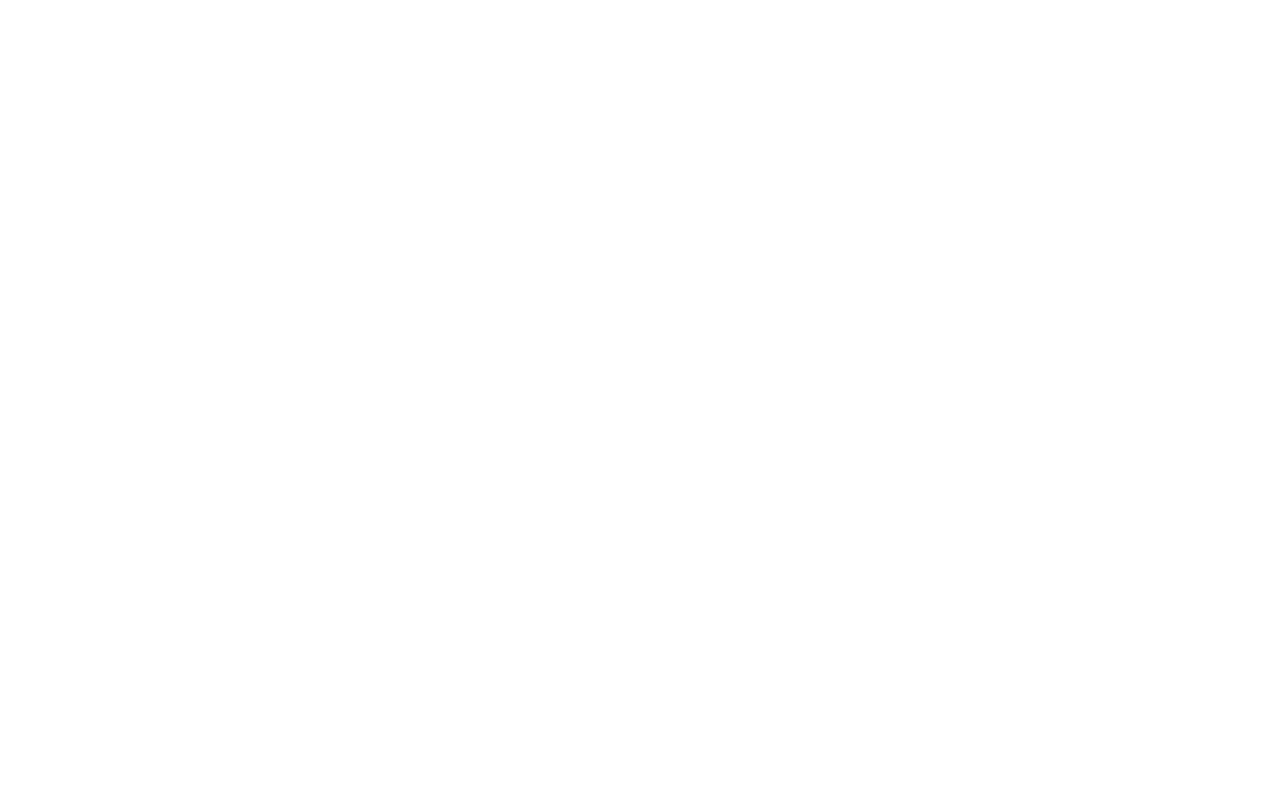
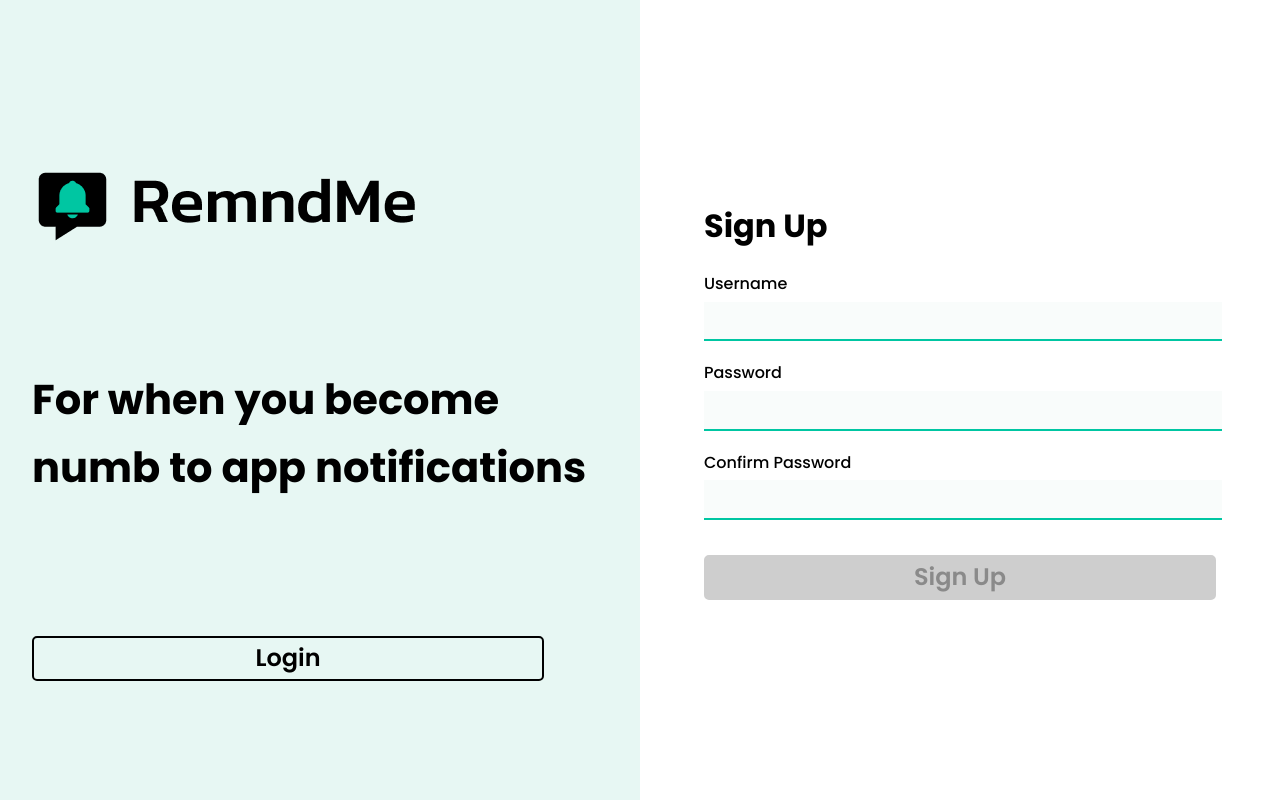
Before and after one commit to bardie1/remnd-me-web-client, a React (Create React App) app: page / in a window 1280 px wide. Built offline with nearby package versions, Linux system fonts and the light colour scheme.

Commit message:
crate home components and link auth and react router

```diff
--- a/package.json
+++ b/package.json
@@ -6,6 +6,7 @@
     "@testing-library/jest-dom": "^5.14.1",
     "@testing-library/react": "^11.2.7",
     "@testing-library/user-event": "^12.8.3",
+    "@types/axios": "^0.14.0",
     "@types/jest": "^26.0.24",
     "@types/node": "^12.20.27",
     "@types/react": "^17.0.24",
--- a/src/App.tsx
+++ b/src/App.tsx
@@ -1,25 +1,40 @@
-import React from 'react';
+import React, { useContext, useEffect } from 'react';
 import {
-  BrowserRouter as Router,
-  Switch,
-  Route
+  BrowserRouter as Router
 } from "react-router-dom";
 import './App.css';
 import Auth from './components/auth/Auth';
+import BaseApp from './components/baseApp/BaseApp';
+import { UserContext } from "./context/userContext";
+import { sessionService } from './services/session';
 
+interface IAppProps {
+}
 
-function App() {
+const App: React.FunctionComponent<IAppProps> = (props) => {
+
+  const userContext = useContext(UserContext);
+
+  useEffect(() => {
+    if (sessionService.getUser()) {
+      userContext.login(sessionService.getUser());
+    };
+  })
+
   return (
     <Router>
-    <div className="App">
-      <Switch>
-        <Route path={["/login", "/signup"]}>
+      <div className="App">
+
+        {
+          userContext?.user ?
+          <BaseApp />
+          :
           <Auth />
-        </Route>
-      </Switch>
-    </div>
+        }
+
+      </div>
     </Router>
   );
-}
+};
 
 export default App;
--- a/src/components/auth/Auth.css
+++ b/src/components/auth/Auth.css
@@ -59,10 +59,14 @@
 }
 
 .auth-right > form input {
-    width: 100%;
+    width: 98%;
 }
 
 .auth-right > form > button {
     font-size: 1.5rem;
     margin-top: 1rem;
 }
+
+#auth-loader-holder {
+    width: 100%;
+}
--- a/src/components/auth/Auth.tsx
+++ b/src/components/auth/Auth.tsx
@@ -1,20 +1,36 @@
-import React, {useState, useEffect} from 'react';
+import * as React from 'react';
+import {useState, useEffect, useContext} from 'react';
 import {sessionService} from "../../services/session";
 import jwt from 'jwt-decode';
 import "./Auth.css";
 import logo from "../../assets/images/remndme_logo.png";
 import { useHistory, useLocation } from 'react-router-dom';
+import {UserContext} from '../../context/userContext';
+import AuthService from "../../services/auth";
+import { AxiosError, AxiosResponse } from 'axios';
+import Loader from '../shared/loader/Loader';
+import InfoCard from '../shared/infoCard/InfoCard';
 const axios = require('axios').default;
 
 
-function Auth() {
+
+interface IAuthProps {
+}
+
+const Auth: React.FunctionComponent<IAuthProps> = (props) => {
 
     const [username, setUsername] = useState<string>('');
     const [password, setPassword] = useState<string>('');
+    const [confirmPassword, setConfirmPassword] = useState<string>('');
     const [loginState, setLoginState] = useState<boolean>(true);
-
+    const [errorMessage, setErrorMessage] = useState<string | null>(null);
+    const [formValid, setFormValid] = useState<boolean>(false);
+    const [loading, setLoading] = useState<boolean>(false);
+    const userContext = useContext(UserContext);
     const history = useHistory();
     const location = useLocation();
+
+
 
     useEffect(() => {
 
@@ -25,19 +41,43 @@
         }
     }, [location.pathname])
 
+    useEffect(() => {
+        if (username && password) {
+            setFormValid(true);
+            if (!loginState && !confirmPassword) {
+                setFormValid(false);
+            }
+        } else {
+            setFormValid(false);
+        }
+
+    }, [username, password, loginState, confirmPassword])
+
 
     const signUp = () => {
+        setErrorMessage(null);
         axios.post("http://localhost:4141/users", {username: username, password: password})
-        .then((res: any) => login()).catch((err:any) => console.log(err));
+        .then((res: any) => login()).catch((err:any) => console.log(err.message));
     }
 
     const login = () => {
-        axios.post("http://localhost:4141/auth/login", {username: username, password: password})
-        .then((response:any) => {
-            const user: any = jwt(response.data.tokens.token);
-            sessionService.setUser(user);
-        })
-        .catch((error: any) => console.log(error))
+        setErrorMessage(null);
+        setLoading(true);
+        AuthService.login(username, password)
+        .then((res: AxiosResponse<any>) => {
+            const user: any = jwt(res.data.tokens.token);
+            sessionService.setUser(user, res.data.tokens);
+            userContext.login(user);
+            history.push("/home");
+        }).catch((error: AxiosError) => {
+            if (error.response?.status === 404 || error.response?.status === 401) {
+                setErrorMessage("Login Details are incorrect. Please try again.")
+            } else {
+                setErrorMessage("Oops something went wrong! Please try again later");
+            }
+        }).finally(() => {
+            setLoading(false);
+        });
     }
 
     const execute = (e:React.MouseEvent<HTMLButtonElement, MouseEvent>) => {
@@ -53,12 +93,12 @@
         if (loginState) {
             history.push('signup');
         } else {
+            setConfirmPassword('');
             history.push("login");
         }
 
         setLoginState(!loginState);
     }
-
 
   return (
     <div className='auth-container'>
@@ -77,27 +117,37 @@
             <div className="auth-right-form-header">
                 {(loginState) ? 'Login' : 'Sign Up'}
             </div>
+            {
+                errorMessage && <InfoCard text={errorMessage} alignment="center" cardType="error" />
+            }
             <div className="input-group">
                 <label htmlFor="auth-username">Username</label>
                 <input value={username} onChange={e => setUsername(e.target.value)} id="auth-username" type="text" className="auth-right-username-input"/>
+            </div>
+            <div className="input-group">
+                <label htmlFor="auth-password">Password</label>
+                <input id="auth-password" value={password} onChange={e => setPassword(e.target.value)} type="password" className="auth-right-password-input"/>
             </div>
 
             {
                 !loginState &&
                 <div className="input-group">
-                                <label htmlFor="auth-phone">Phone Number</label>
-                                <input id="auth-phone" type="text" className="auth-right-phone-number-input"/>
+                    <label htmlFor="auth-password-confirm">Confirm Password</label>
+                    <input id="auth-password-confirm" value={confirmPassword} onChange={e => setConfirmPassword(e.target.value)} type="password" className="auth-right-password-input"/>
                 </div>
             }
-                    <div className="input-group">
-                        <label htmlFor="auth-password">Password</label>
-                        <input id="auth-password" value={password} onChange={e => setPassword(e.target.value)} type="password" className="auth-right-password-input"/>
+            {
+                loading ?
+                <div id="auth-loader-holder">
+                    <Loader color="green" size="50px"/>
                 </div>
-                    <button className="filled" onClick={e => execute(e)}>{(loginState)? 'Login' : 'Sign Up'}</button>
+                :
+                <button disabled={!formValid ? true : false} className="filled" onClick={e => execute(e)}>{(loginState)? 'Login' : 'Sign Up'}</button>
+            }
         </form>
     </div>
 </div>
-    )
-}
+  );
+};
 
-export default Auth
+export default Auth;
--- /dev/null
+++ b/src/components/baseApp/BaseApp.tsx
@@ -0,0 +1,34 @@
+import {
+    BrowserRouter as Router,
+    Switch,
+    Route,
+    Redirect
+  } from "react-router-dom";
+import routes from "../../configuration/routes";
+import "./BaseApp.css";
+
+import * as React from 'react';
+
+interface IBaseAppProps {
+}
+
+const BaseApp: React.FunctionComponent<IBaseAppProps> = (props) => {
+  return (
+    <Router>
+        <Switch>
+            {
+                routes.map(route => {
+                    return (<Route key={route.path} path={route.path} exact={route.exact} component={route.component} />)
+                })
+            }
+            <Redirect from="/signup" to="/" />
+            <Redirect from="/login" to="/" />
+            <Route>
+                <div>NOT FOUND</div>
+            </Route>
+        </Switch>
+    </Router>
+  );
+};
+
+export default BaseApp;
--- /dev/null
+++ b/src/components/home/Home.tsx
@@ -0,0 +1,19 @@
+import * as React from 'react';
+import "./Home.css";
+import ReminderService from "../../services/reminder";
+import { Reminder } from '../../models/reminder';
+import { AxiosResponse } from 'axios';
+interface IHomeProps {
+}
+
+const Home: React.FunctionComponent<IHomeProps> = (props) => {
+
+    React.useEffect(() => {
+        ReminderService.getReminders().then((res: AxiosResponse<Reminder[]>) => console.log(res)).catch((error: any) => console.log(error));
+    })
+  return (
+      <div>Home</div>
+  );
+};
+
+export default Home;
--- /dev/null
+++ b/src/configuration/routes.ts
@@ -0,0 +1,16 @@
+import Home from "../components/home/Home";
+
+const routes = [
+    {
+        path: '/',
+        component: Home,
+        exact: true
+    },
+    {
+        path: '/home',
+        component: Home,
+        exact: true
+    }
+]
+
+export default routes;
--- a/src/index.css
+++ b/src/index.css
@@ -41,6 +41,12 @@
   filter: brightness(95%);
 }
 
+button:disabled {
+  background-color: rgb(206, 206, 206);
+  border-color: rgb(206, 206, 206);
+  color: rgb(138, 138, 138);
+}
+
 .input-group {
   display: flex;
   flex-direction: column;
```
Also changed, not shown: src/components/header/Header.tsx (added, +12 -0 lines), src/components/baseApp/BaseApp.css (added), src/components/header/Header.css (added), src/components/home/Home.css (added), 1 other file (tests, documents, lock files or other folders). Lines whose indentation alone changed are shown as unchanged.
